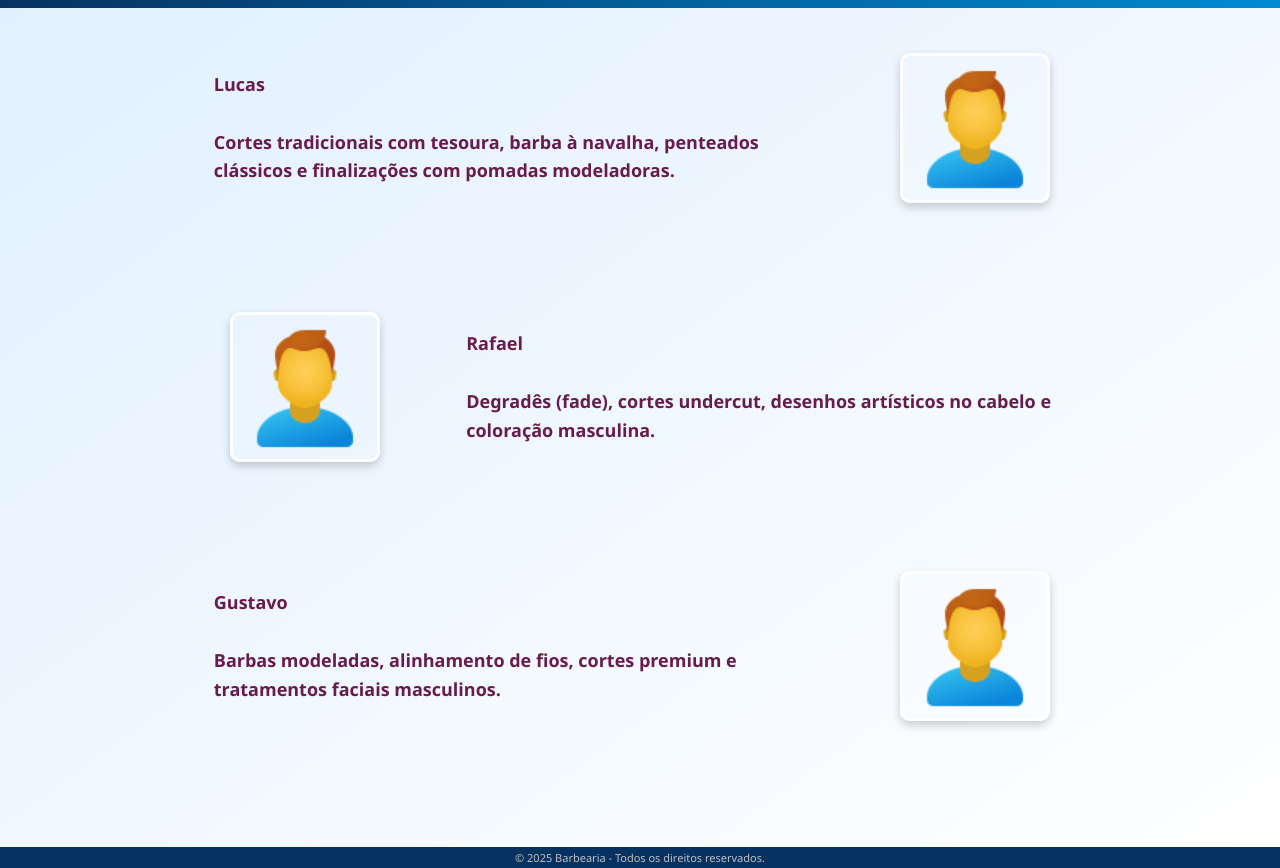
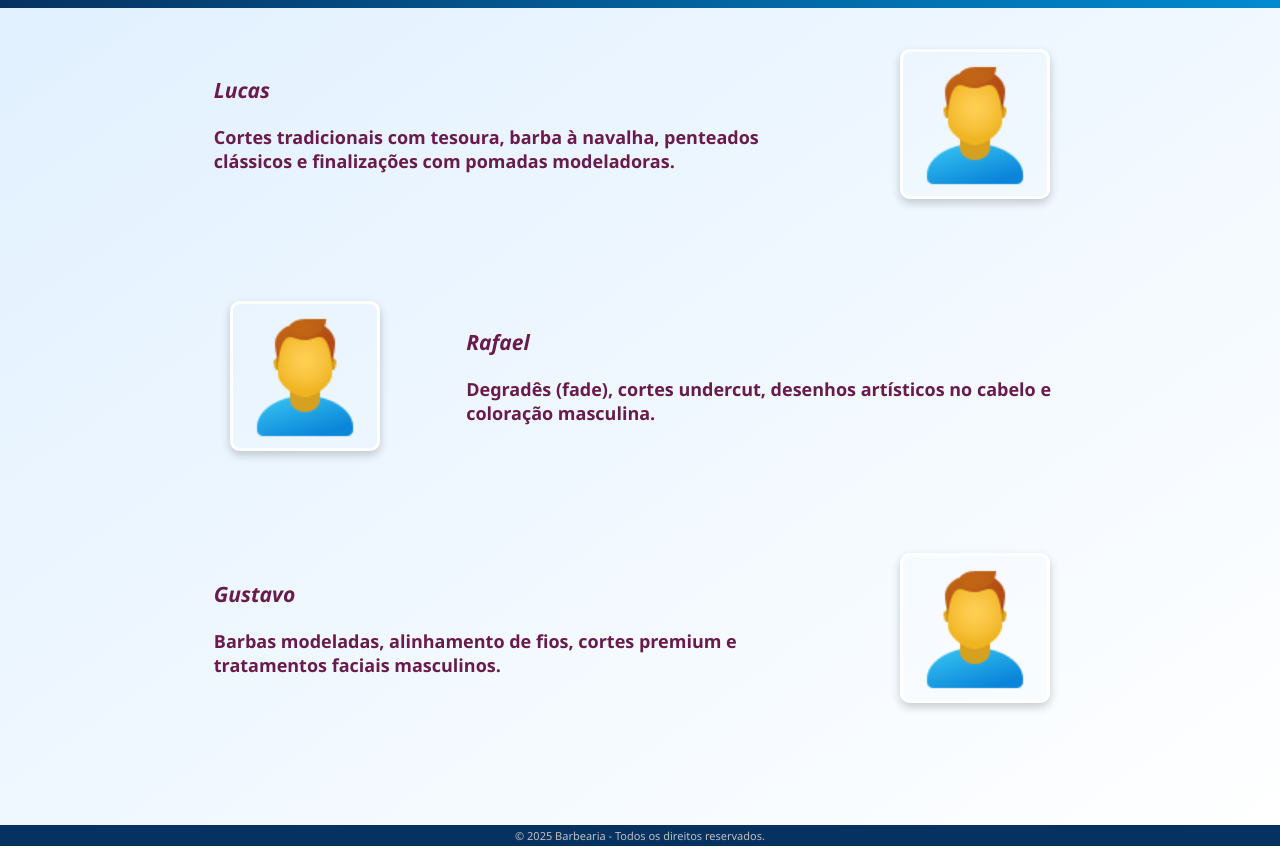
Before and after one commit to Jose-1327/Barbearia, a plain HTML site: page menu/prof/prof.html in a window 1280 px wide. Shown: the part 55-923 px from the top of the page. After the commit the page ends 901 px from the top, so only its background shows below. Drawn offline with Linux system fonts and the light colour scheme.

Commit message:
profhtml2

```diff
--- a/menu/prof/prof.html
+++ b/menu/prof/prof.html
@@ -27,21 +27,21 @@
         <div class="textoComImagem textoDireita">
             <img src="profissionais/icon-pessoa.png" alt="pessoa">
             <div class="texto">
-            <p><b> Lucas </b><br><br><strong> Cortes tradicionais com tesoura, barba à navalha, penteados clássicos e finalizações com pomadas modeladoras. </strong></p>
+            <p><b><h3><i> Lucas </i></h3></b><br><strong> Cortes tradicionais com tesoura, barba à navalha, penteados clássicos e finalizações com pomadas modeladoras. </strong></p>
             </div>
         </div>
 
         <div class="textoComImagem textoEsquerda">
             <img src="profissionais/icon-pessoa.png" alt="pessoa">
             <div class="texto">
-            <p><b> Rafael </b><br><br><strong> Degradês (fade), cortes undercut, desenhos artísticos no cabelo e coloração masculina. </strong></p>
+            <p><b><h3><i> Rafael </i></h3></b><br><strong> Degradês (fade), cortes undercut, desenhos artísticos no cabelo e coloração masculina. </strong></p>
             </div>
         </div>
 
         <div class="textoComImagem textoDireita">
             <img src="profissionais/icon-pessoa.png" alt="pessoa">
             <div class="texto">
-            <p><b> Gustavo </b><br><br><strong> Barbas modeladas, alinhamento de fios, cortes premium e tratamentos faciais masculinos. </strong></p>
+            <p><b><h3><i> Gustavo </i></h3></b><br><strong> Barbas modeladas, alinhamento de fios, cortes premium e tratamentos faciais masculinos. </strong></p>
             </div>
         </div>
 
```
